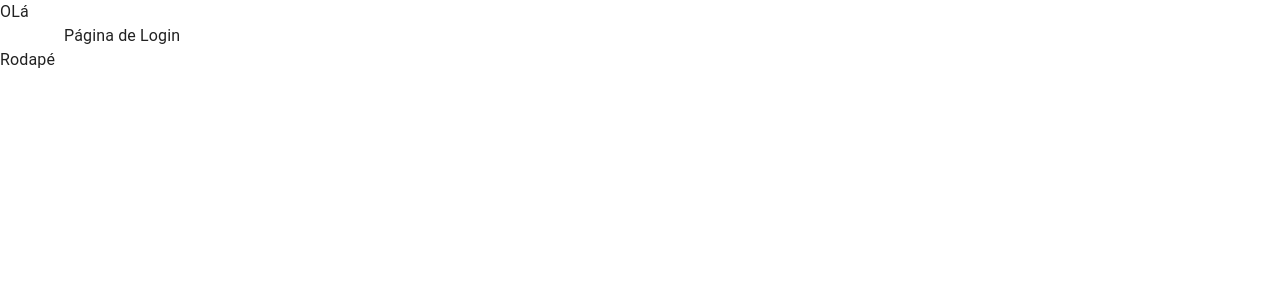
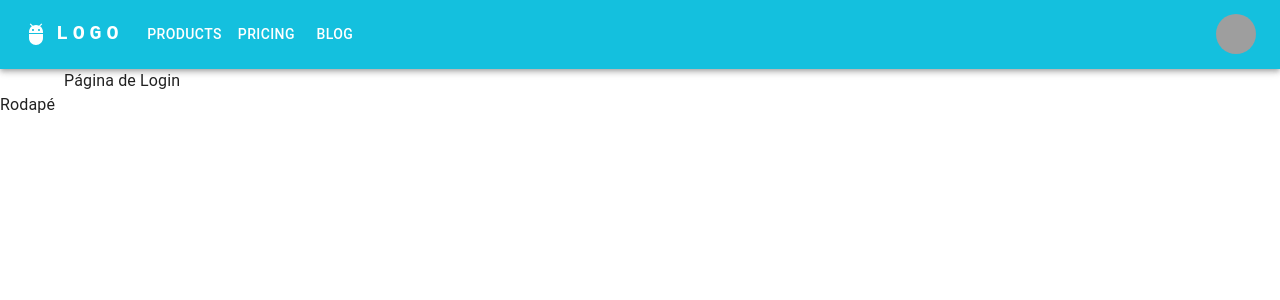
Before and after one commit to InfluenceConnect/front, a React (Vite) app: page / in a window 1280 px wide. Shown: the top 300 px of the page. Built offline with nearby package versions, Linux system fonts and the light colour scheme; grey boxes are pictures that could not be loaded.

Commit message:
Feature: Cria o contexto de themes

```diff
--- a/package.json
+++ b/package.json
@@ -12,6 +12,7 @@
   "dependencies": {
     "@emotion/react": "^11.11.4",
     "@emotion/styled": "^11.11.5",
+    "@mui/icons-material": "^5.15.19",
     "@mui/material": "^5.15.19",
     "react": "^18.2.0",
     "react-dom": "^18.2.0",
--- a/src/App.tsx
+++ b/src/App.tsx
@@ -1,8 +1,11 @@
 import Router from "./Router";
+import { ThemeContextProvider } from "./contexts/themeContext";
 
 function App() {
   return (
-    <Router />
+    <ThemeContextProvider>
+      <Router />
+    </ThemeContextProvider>
   );
 }
 
--- a/src/components/Header.tsx
+++ b/src/components/Header.tsx
@@ -1,9 +1,162 @@
-function Header() {
+import * as React from 'react';
+import AppBar from '@mui/material/AppBar';
+import Box from '@mui/material/Box';
+import Toolbar from '@mui/material/Toolbar';
+import IconButton from '@mui/material/IconButton';
+import Typography from '@mui/material/Typography';
+import Menu from '@mui/material/Menu';
+import MenuIcon from '@mui/icons-material/Menu';
+import Container from '@mui/material/Container';
+import Avatar from '@mui/material/Avatar';
+import Button from '@mui/material/Button';
+import Tooltip from '@mui/material/Tooltip';
+import MenuItem from '@mui/material/MenuItem';
+import AdbIcon from '@mui/icons-material/Adb';
+
+const pages = ['Products', 'Pricing', 'Blog'];
+const settings = ['Profile', 'Account', 'Dashboard', 'Logout'];
+
+function HeaderBar() {
+  const [anchorElNav, setAnchorElNav] = React.useState<null | HTMLElement>(null);
+  const [anchorElUser, setAnchorElUser] = React.useState<null | HTMLElement>(null);
+
+  const handleOpenNavMenu = (event: React.MouseEvent<HTMLElement>) => {
+    setAnchorElNav(event.currentTarget);
+  };
+  const handleOpenUserMenu = (event: React.MouseEvent<HTMLElement>) => {
+    setAnchorElUser(event.currentTarget);
+  };
+
+  const handleCloseNavMenu = () => {
+    setAnchorElNav(null);
+  };
+
+  const handleCloseUserMenu = () => {
+    setAnchorElUser(null);
+  };
+
   return (
-    <header>
-      OLá
-    </header>
+    <AppBar position="static" color='primary'>
+      <Container maxWidth="xl">
+        <Toolbar disableGutters >
+          <AdbIcon sx={{ display: { xs: 'none', md: 'flex' }, mr: 1 }} />
+          <Typography
+            variant="h6"
+            noWrap
+            component="a"
+            href="#app-bar-with-responsive-menu"
+            sx={{
+              mr: 2,
+              display: { xs: 'none', md: 'flex' },
+              fontFamily: 'monospace',
+              fontWeight: 700,
+              letterSpacing: '.3rem',
+              color: 'inherit',
+              textDecoration: 'none',
+            }}
+          >
+            LOGO
+          </Typography>
+
+          <Box sx={{ flexGrow: 1, display: { xs: 'flex', md: 'none' } }}>
+            <IconButton
+              size="large"
+              aria-label="account of current user"
+              aria-controls="menu-appbar"
+              aria-haspopup="true"
+              onClick={handleOpenNavMenu}
+              color="inherit"
+            >
+              <MenuIcon />
+            </IconButton>
+            <Menu
+              id="menu-appbar"
+              anchorEl={anchorElNav}
+              anchorOrigin={{
+                vertical: 'bottom',
+                horizontal: 'left',
+              }}
+              keepMounted
+              transformOrigin={{
+                vertical: 'top',
+                horizontal: 'left',
+              }}
+              open={Boolean(anchorElNav)}
+              onClose={handleCloseNavMenu}
+              sx={{
+                display: { xs: 'block', md: 'none' },
+              }}
+            >
+              {pages.map((page) => (
+                <MenuItem key={page} onClick={handleCloseNavMenu}>
+                  <Typography textAlign="center">{page}</Typography>
+                </MenuItem>
+              ))}
+            </Menu>
+          </Box>
+          <AdbIcon sx={{ display: { xs: 'flex', md: 'none' }, mr: 1 }} />
+          <Typography
+            variant="h5"
+            noWrap
+            component="a"
+            href="#app-bar-with-responsive-menu"
+            sx={{
+              mr: 2,
+              display: { xs: 'flex', md: 'none' },
+              flexGrow: 1,
+              fontFamily: 'monospace',
+              fontWeight: 700,
+              letterSpacing: '.3rem',
+              color: 'inherit',
+              textDecoration: 'none',
+            }}
+          >
+            LOGO
+          </Typography>
+          <Box sx={{ flexGrow: 1, display: { xs: 'none', md: 'flex' } }}>
+            {pages.map((page) => (
+              <Button
+                key={page}
+                onClick={handleCloseNavMenu}
+                sx={{ my: 2, color: 'white', display: 'block' }}
+              >
+                {page}
+              </Button>
+            ))}
+          </Box>
+
+          <Box sx={{ flexGrow: 0 }}>
+            <Tooltip title="Open settings">
+              <IconButton onClick={handleOpenUserMenu} sx={{ p: 0 }}>
+                <Avatar alt="Remy Sharp" src="/static/images/avatar/2.jpg" />
+              </IconButton>
+            </Tooltip>
+            <Menu
+              sx={{ mt: '45px' }}
+              id="menu-appbar"
+              anchorEl={anchorElUser}
+              anchorOrigin={{
+                vertical: 'top',
+                horizontal: 'right',
+              }}
+              keepMounted
+              transformOrigin={{
+                vertical: 'top',
+                horizontal: 'right',
+              }}
+              open={Boolean(anchorElUser)}
+              onClose={handleCloseUserMenu}
+            >
+              {settings.map((setting) => (
+                <MenuItem key={setting} onClick={handleCloseUserMenu}>
+                  <Typography textAlign="center">{setting}</Typography>
+                </MenuItem>
+              ))}
+            </Menu>
+          </Box>
+        </Toolbar>
+      </Container>
+    </AppBar>
   );
 }
-
-export default Header;
+export default HeaderBar;
--- /dev/null
+++ b/src/contexts/themeContext.tsx
@@ -0,0 +1,42 @@
+import {
+  createContext,
+  useCallback,
+  useMemo,
+  useState,
+} from "react";
+import { ThemeProvider } from "@emotion/react";
+import { Box } from "@mui/system";
+import { lightTheme, darkTheme } from "../themes/themes";
+
+interface ThemeContextData {
+  themeName: "light" | "dark";
+  toggleTheme: () => void;
+}
+
+const ThemeContext = createContext({} as ThemeContextData);
+
+const ThemeContextProvider: React.FC<any> = ({ children }) => {
+  const [themeName, setThemeName] = useState<"light" | "dark">("light");
+
+  const toggleTheme = useCallback(() => {
+    setThemeName((oldThemeName) =>
+      oldThemeName === "light" ? "dark" : "light"
+    );
+  }, []);
+
+  const theme = useMemo(() => {
+    if (themeName === "light") return lightTheme;
+
+    return darkTheme;
+  }, [themeName]);
+
+  return (
+    <ThemeContext.Provider value={{ themeName, toggleTheme }}>
+      <ThemeProvider theme={theme}>
+        <Box bgcolor={theme.palette.background.default}>{children}</Box>
+      </ThemeProvider>
+    </ThemeContext.Provider>
+  );
+};
+
+export {ThemeContext, ThemeContextProvider}
--- /dev/null
+++ b/src/themes/themes.ts
@@ -0,0 +1,31 @@
+import { createTheme } from "@mui/material";
+
+const lightTheme = createTheme({
+  palette:{
+    primary: {
+      main: "#14C0DE",
+      contrastText: "#fff"
+    },
+    background: {
+      paper: "#fff",
+      default: "#fff"
+    }
+  }
+})
+
+const darkTheme = createTheme({
+  palette: {
+    primary: {
+      main: "#14C0DE",
+    },
+    secondary: {
+      main: "#828282"
+    },
+    background:{
+      paper: "#000",
+      default: "#343a40"
+    }
+  }
+})
+
+export {lightTheme, darkTheme}
```
Also changed, not shown: src/themes/theme.ts (deleted), 1 other file (tests, documents, lock files or other folders).
